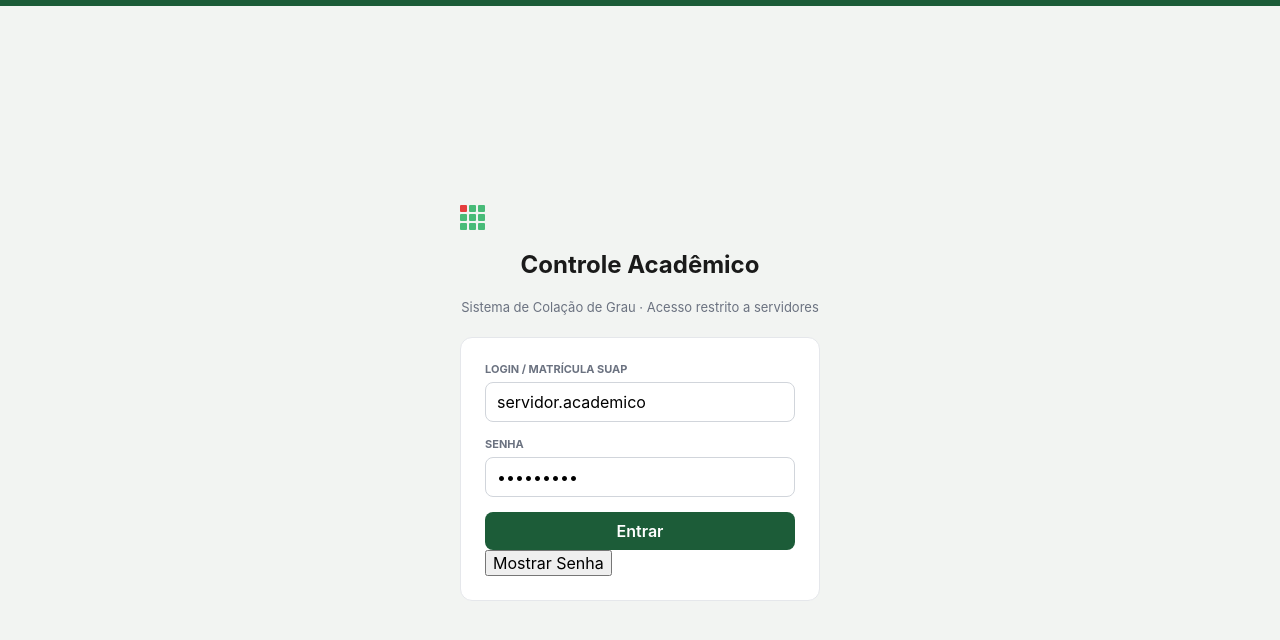
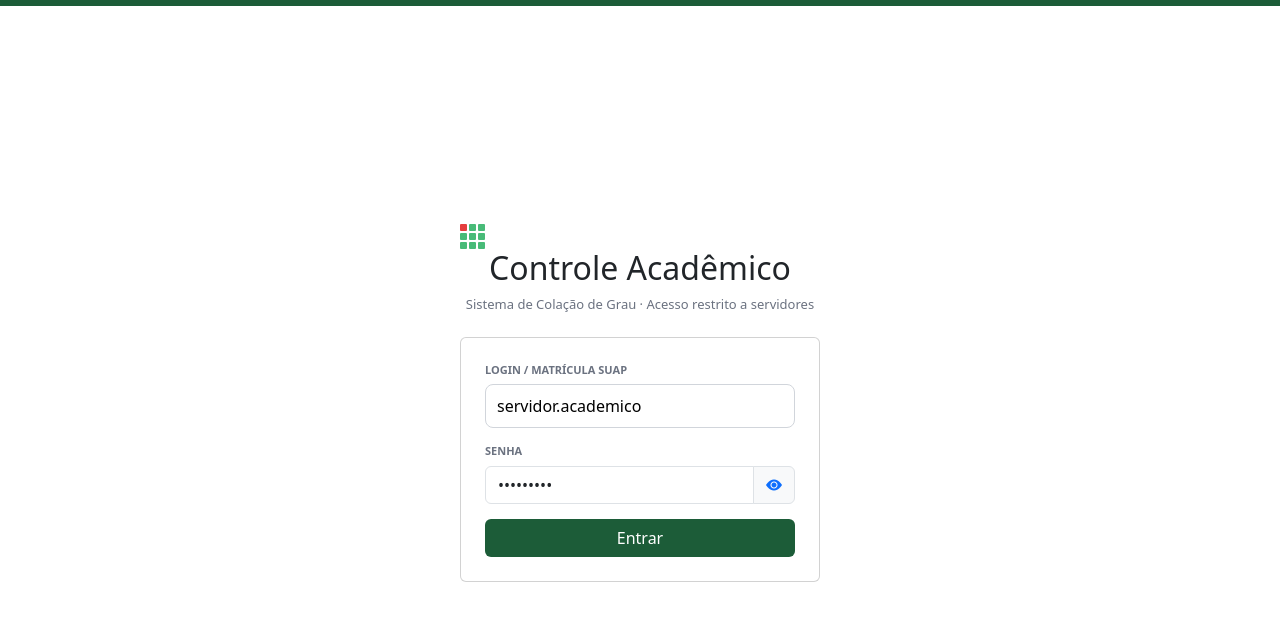
Before and after one commit to emyszc/controle-academico, a Django app: page / in a window 1280 px wide. Shown: the top 640 px of the page. Run offline with Django 5.2, Linux system fonts and the light colour scheme.

Commit message:
adicionando icone de ver senha no campo de senha

```diff
--- a/src/templates/autenticacao/login.html
+++ b/src/templates/autenticacao/login.html
@@ -7,6 +7,9 @@
     <meta name="viewport" content="width=device-width,initial-scale=1">
     <title>Controle Acadêmico — IFPI</title>
     <link rel="stylesheet" href="{% static 'styles.css' %}">
+    <link href="https://cdn.jsdelivr.net/npm/bootstrap@5.3.8/dist/css/bootstrap.min.css" rel="stylesheet"
+        integrity="sha384-sRIl4kxILFvY47J16cr9ZwB07vP4J8+LH7qKQnuqkuIAvNWLzeN8tE5YBujZqJLB" crossorigin="anonymous">
+    <link rel="stylesheet" href="https://cdn.jsdelivr.net/npm/bootstrap-icons@1.13.2/font/bootstrap-icons.min.css">
 
     <style>
         .nav a {
@@ -28,17 +31,34 @@
                 <p class="subtitle">Sistema de Colação de Grau · Acesso restrito a servidores</p>
             </div>
             <form class="card login-card" method="get" action="{% url 'pendencias' %}">
-                <div class="field"><label for="login">Login / Matrícula SUAP</label><input id="login" name="login"
-                        class="input" value="servidor.academico"></div>
-                <div class="field"><label for="senha">Senha</label><input id="senha" name="senha" class="input"
-                        type="password" value="ifpi@2025"></div><button class="btn green" style="width:100%"
-                    type="submit">Entrar</button>
-                <button type="button" onclick="mostrarSenha()">Mostrar Senha</button>
+                <div class="field">
+                    <label for="login">Login / Matrícula SUAP</label>
+                    <input id="login" name="login" class="input" value="servidor.academico">
+
+                    <span id="erro-login" style="display: none;">Login Inválido</span> <!-- REMOVE ISSO AQUI -->
+                </div>
+                <div class="field">
+                    <label for="senha">Senha</label>
+                    <div class="input-group">
+                        <input id="senha" name="senha" class="form-control" type="password" value="ifpi@2025">
+                        <div class="input-group-text">
+                            <a href="#" type="button" onclick="mostrarSenha()">
+                                <i id="icone-mostrar-exibir-senha" class="bi bi-eye-fill"></i>
+                            </a>
+                        </div>
+                    </div>
+                </div>
+
+                <button class="btn green" style="width:100%" type="submit">Entrar</button>
             </form>
         </div>
     </main>
 
     <script src="{% static 'script.js' %}"></script>
+    <script src="https://cdn.jsdelivr.net/npm/bootstrap@5.3.8/dist/js/bootstrap.bundle.min.js"
+        integrity="sha384-FKyoEForCGlyvwx9Hj09JcYn3nv7wiPVlz7YYwJrWVcXK/BmnVDxM+D2scQbITxI"
+        crossorigin="anonymous"></script>
+
 </body>
 
 </html>
```
